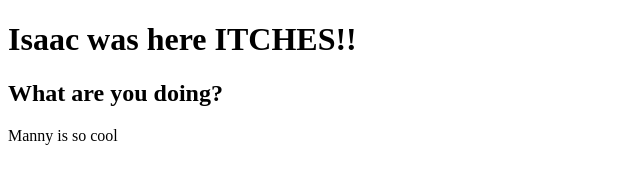
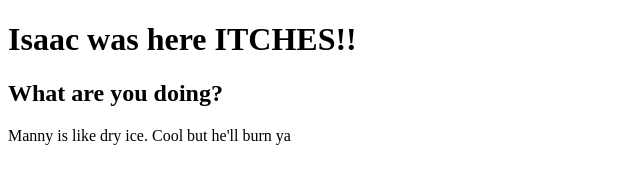
Before and after one commit to EmmanuelJucaban/staff-git, a plain HTML site: page index.html in a window 1280 px wide. Shown: the whole page, without its empty margins (0-640 px from the left). Drawn offline with Linux system fonts and the light colour scheme.

Commit message:
Add changes

```diff
--- a/index.html
+++ b/index.html
@@ -9,6 +9,8 @@
 <body>
     <h1>Isaac was here ITCHES!!</h1>
     <h2>What are you doing? </h2>
-    <p>Manny is so cool</p>
+    <p>Manny is like dry ice. Cool but he'll burn ya</p>
+
+
 </body>
 </html>
```
